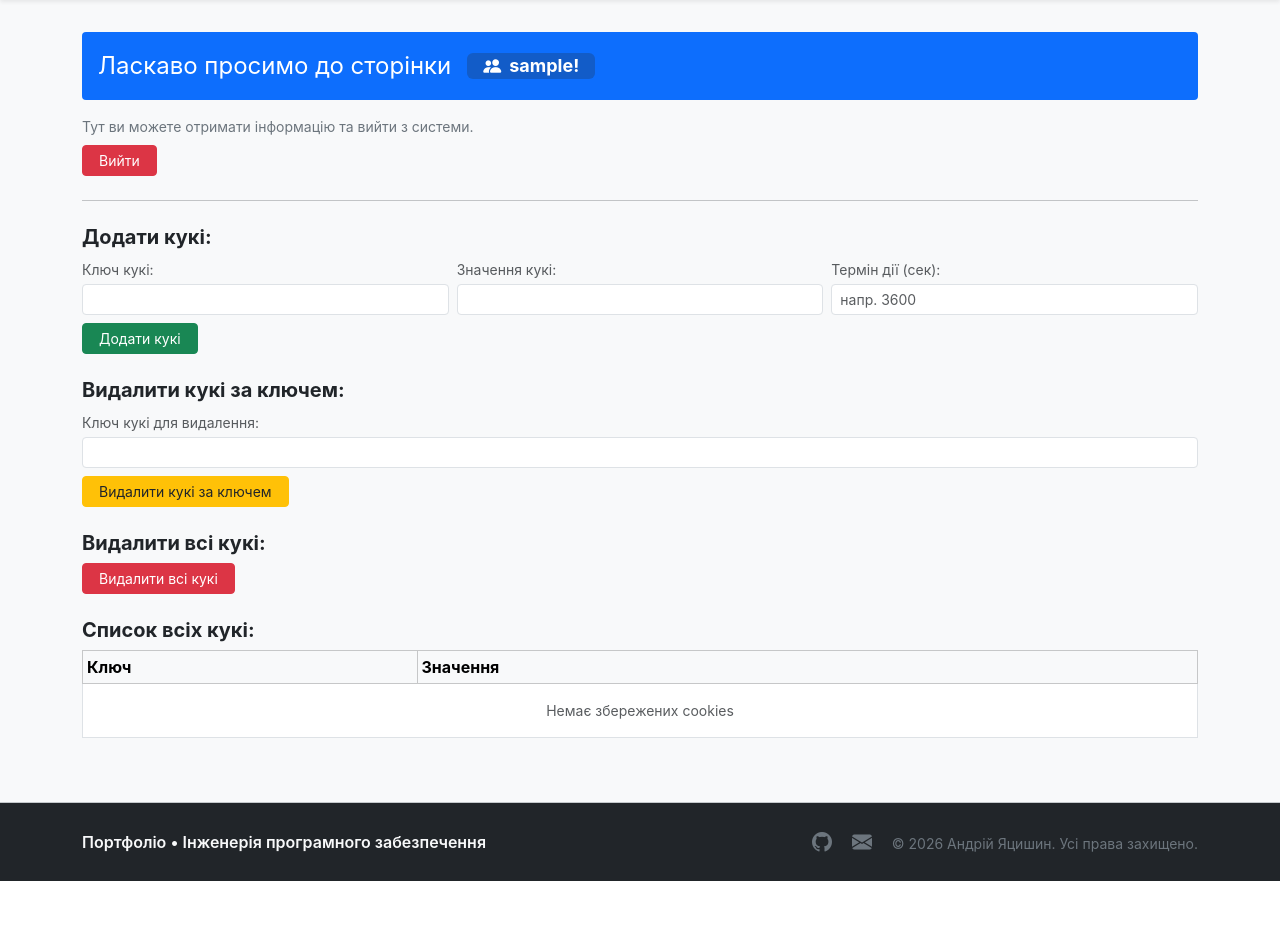
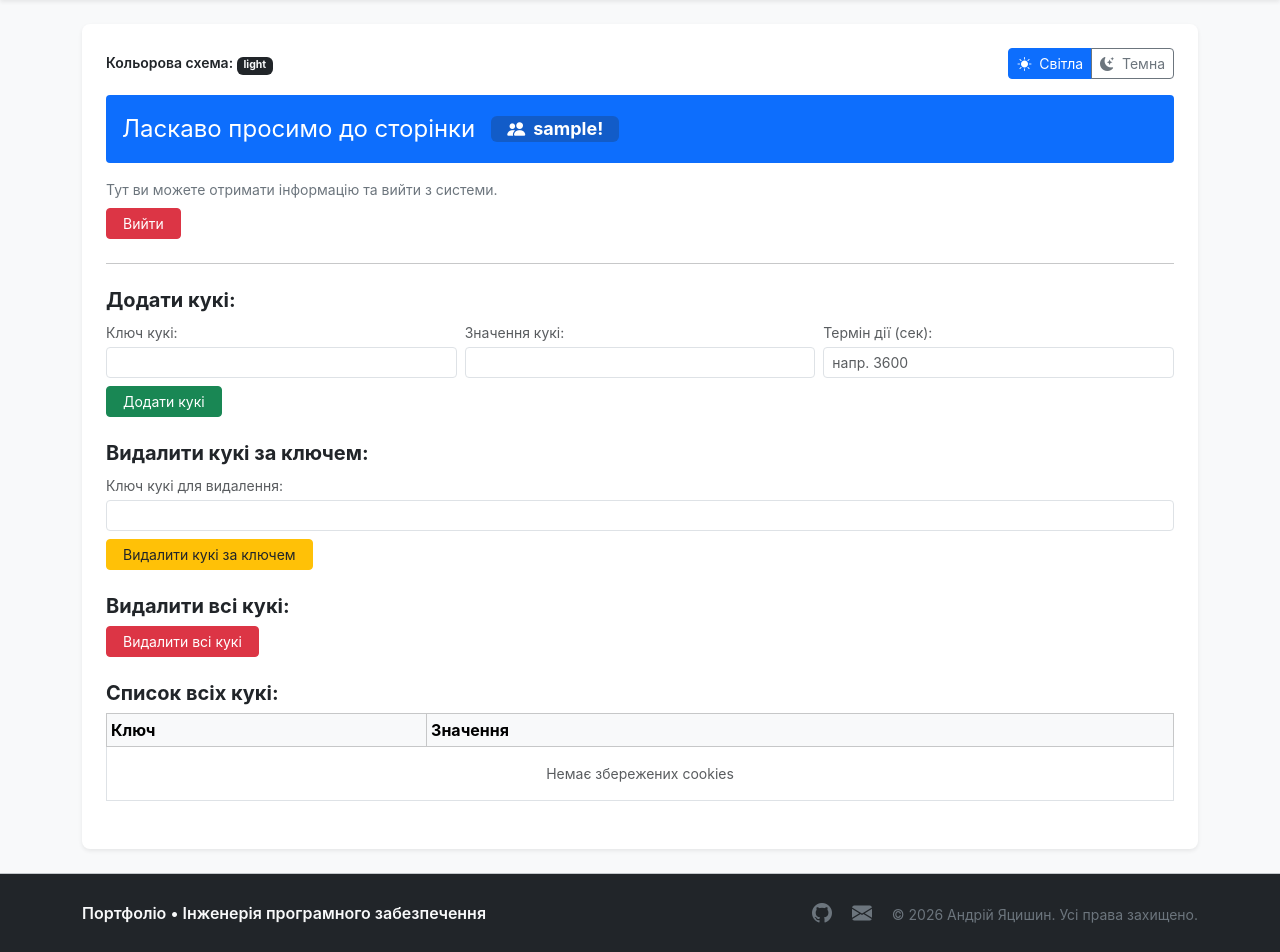
Before and after one commit to Laf0s/flask-app-lab, a Flask app: page /users/profile in a window 1280 px wide. Shown: the part 56-1008 px from the top of the page. Before the commit the page ends 937 px from the top, so only its background shows below. Run offline with Flask 3, Linux system fonts and the light colour scheme; the visitor is signed in with stand-in values (Sample User, id 1).

Commit message:
feat: add theme switcher route, persistent cookie, and update config

```diff
--- a/app/users/templates/users/profile.html
+++ b/app/users/templates/users/profile.html
@@ -3,7 +3,24 @@
 {% block title %}Профіль | {{ username }}{% endblock %}
 
 {% block content %}
-<div class="mt-2">
+{# Динамічна адаптація контейнера під тему #}
+<div class="card p-4 border-0 shadow-sm rounded-3 {% if theme == 'dark' %}bg-dark text-light border border-secondary{% else %}bg-white text-dark{% endif %}">
+
+  {# Панель вибору кольорової схеми #}
+  <div class="d-flex justify-content-between align-items-center mb-3">
+    <div class="small fw-semibold">
+      Кольорова схема: <span class="badge {% if theme == 'dark' %}bg-light text-dark{% else %}bg-dark text-light{% endif %}">{{ theme }}</span>
+    </div>
+    <div class="btn-group btn-group-sm" role="group">
+      <a href="{{ url_for('users.set_theme', theme_name='light') }}" class="btn {% if theme == 'light' %}btn-primary{% else %}btn-outline-secondary{% endif %}">
+        <i class="bi bi-sun-fill me-1"></i> Світла
+      </a>
+      <a href="{{ url_for('users.set_theme', theme_name='dark') }}" class="btn {% if theme == 'dark' %}btn-primary{% else %}btn-outline-secondary{% endif %}">
+        <i class="bi bi-moon-stars-fill me-1"></i> Темна
+      </a>
+    </div>
+  </div>
+
   {# Банер привітання #}
   <div class="p-3 text-white rounded-1 d-flex align-items-center" style="background-color: #0d6efd; font-size: 1.5rem;">
     <span class="fw-normal">Ласкаво просимо до сторінки</span>
@@ -14,13 +31,15 @@
   </div>
 
   <div class="mt-3">
-    <p class="text-secondary small mb-2">Тут ви можете отримати інформацію та вийти з системи.</p>
+    <p class="{% if theme == 'dark' %}text-light-emphasis{% else %}text-secondary{% endif %} small mb-2">
+      Тут ви можете отримати інформацію та вийти з системи.
+    </p>
     <a href="{{ url_for('users.logout') }}" class="btn btn-danger btn-sm px-3">
       Вийти
     </a>
   </div>
 
-  <hr class="my-4">
+  <hr class="my-4 {% if theme == 'dark' %}border-secondary{% endif %}">
 
   {# 1. Форма: Додати кукі #}
   <div class="mb-4">
@@ -28,15 +47,15 @@
     <form method="POST" action="{{ url_for('users.add_cookie') }}">
       <div class="row g-2 align-items-center mb-2">
         <div class="col-md-4">
-          <label class="form-label small text-muted mb-1">Ключ кукі:</label>
+          <label class="form-label small {% if theme == 'dark' %}text-light-emphasis{% else %}text-muted{% endif %} mb-1">Ключ кукі:</label>
           <input type="text" class="form-control form-control-sm" name="key" required>
         </div>
         <div class="col-md-4">
-          <label class="form-label small text-muted mb-1">Значення кукі:</label>
+          <label class="form-label small {% if theme == 'dark' %}text-light-emphasis{% else %}text-muted{% endif %} mb-1">Значення кукі:</label>
           <input type="text" class="form-control form-control-sm" name="val">
         </div>
         <div class="col-md-4">
-          <label class="form-label small text-muted mb-1">Термін дії (сек):</label>
+          <label class="form-label small {% if theme == 'dark' %}text-light-emphasis{% else %}text-muted{% endif %} mb-1">Термін дії (сек):</label>
           <input type="number" class="form-control form-control-sm" name="max_age" placeholder="напр. 3600">
         </div>
       </div>
@@ -51,7 +70,7 @@
     <h5 class="fw-bold mb-2">Видалити кукі за ключем:</h5>
     <form method="POST" action="{{ url_for('users.delete_cookie_by_key') }}">
       <div class="mb-2">
-        <label class="form-label small text-muted mb-1">Ключ кукі для видалення:</label>
+        <label class="form-label small {% if theme == 'dark' %}text-light-emphasis{% else %}text-muted{% endif %} mb-1">Ключ кукі для видалення:</label>
         <input type="text" class="form-control form-control-sm" name="key_to_delete" required>
       </div>
       <button type="submit" class="btn btn-warning btn-sm px-3 text-dark">
@@ -71,11 +90,11 @@
   </div>
 
   {# 4. Таблиця: Список всіх кукі #}
-  <div class="mb-4">
+  <div class="mb-2">
     <h5 class="fw-bold mb-2">Список всіх кукі:</h5>
     <div class="table-responsive">
-      <table class="table table-bordered table-sm align-middle bg-white">
-        <thead class="table-light">
+      <table class="table table-bordered table-sm align-middle {% if theme == 'dark' %}table-dark border-secondary{% else %}bg-white{% endif %}">
+        <thead class="{% if theme == 'dark' %}table-dark{% else %}table-light{% endif %}">
           <tr>
             <th scope="col" style="width: 30%;">Ключ</th>
             <th scope="col">Значення</th>
--- a/app/users/views.py
+++ b/app/users/views.py
@@ -43,10 +43,13 @@ def profile():
         flash("Доступ заборонено. Будь ласка, авторизуйтесь.", "danger")
         return redirect(url_for("users.login"))
 
+    current_theme = request.cookies.get("profile_theme", "light")
+
     return render_template(
         "profile.html",
         username=session["username"],
-        cookies=request.cookies
+        cookies=request.cookies,
+        theme=current_theme
     )
 
 @users_bp.route("/logout")
@@ -112,3 +115,13 @@ def delete_all_cookies():
 
     flash("Всі користувацькі кукі видалено!", "info")
     return resp
+
+@users_bp.route("/theme/<string:theme_name>")
+def set_theme(theme_name):
+    allowed_themes = ["light", "dark"]
+    selected = theme_name if theme_name in allowed_themes else "light"
+
+    resp = make_response(redirect(url_for("users.profile")))
+    resp.set_cookie("profile_theme", selected, max_age=60 * 60 * 24 * 30)
+    flash(f"Колірну схему змінено на: {selected}", "secondary")
+    return resp
--- a/config.py
+++ b/config.py
@@ -0,0 +1,4 @@
+import os
+
+SECRET_KEY = os.environ.get("SECRET_KEY") or "secret-key"
+DEBUG = True
```
